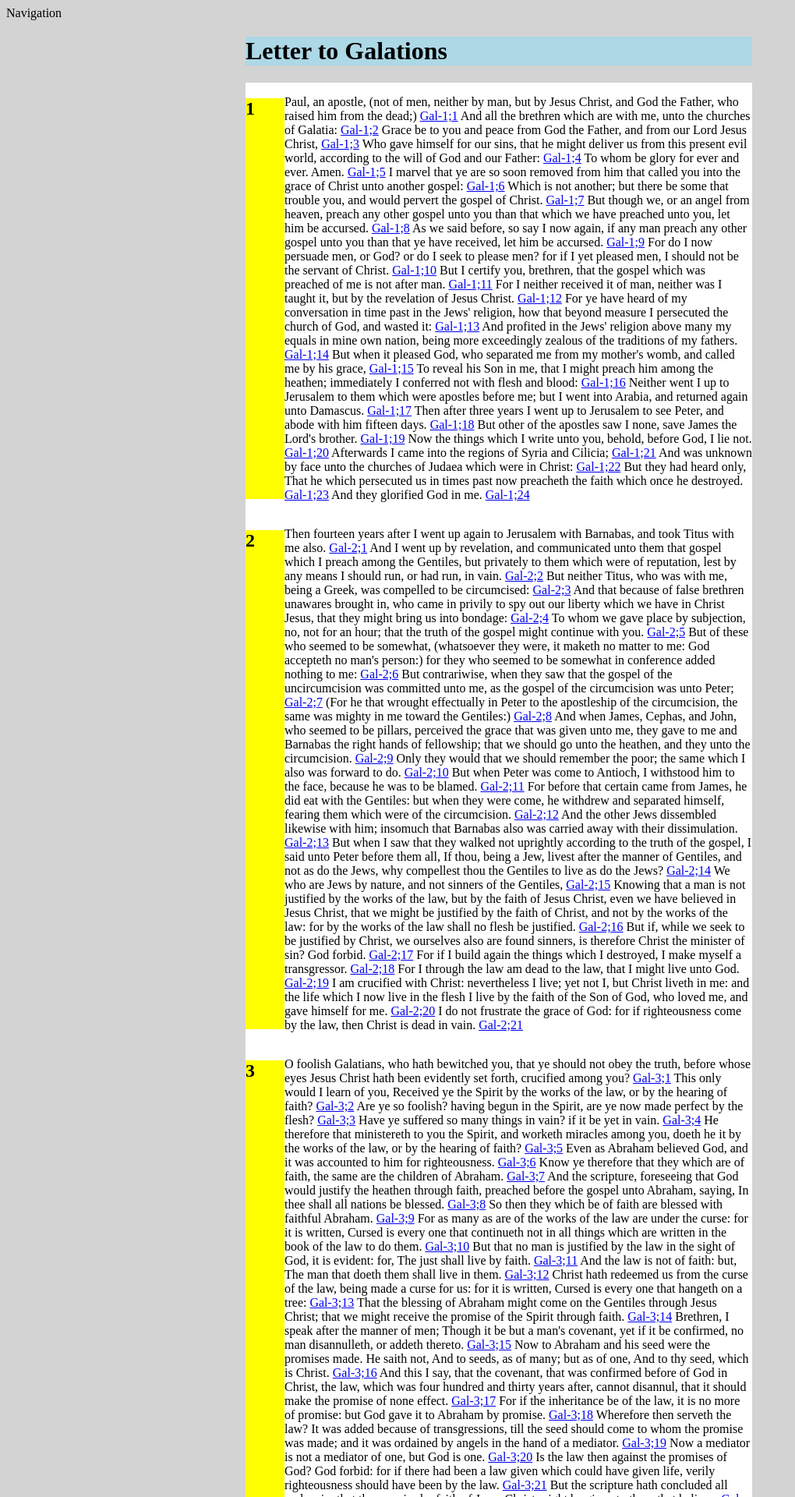
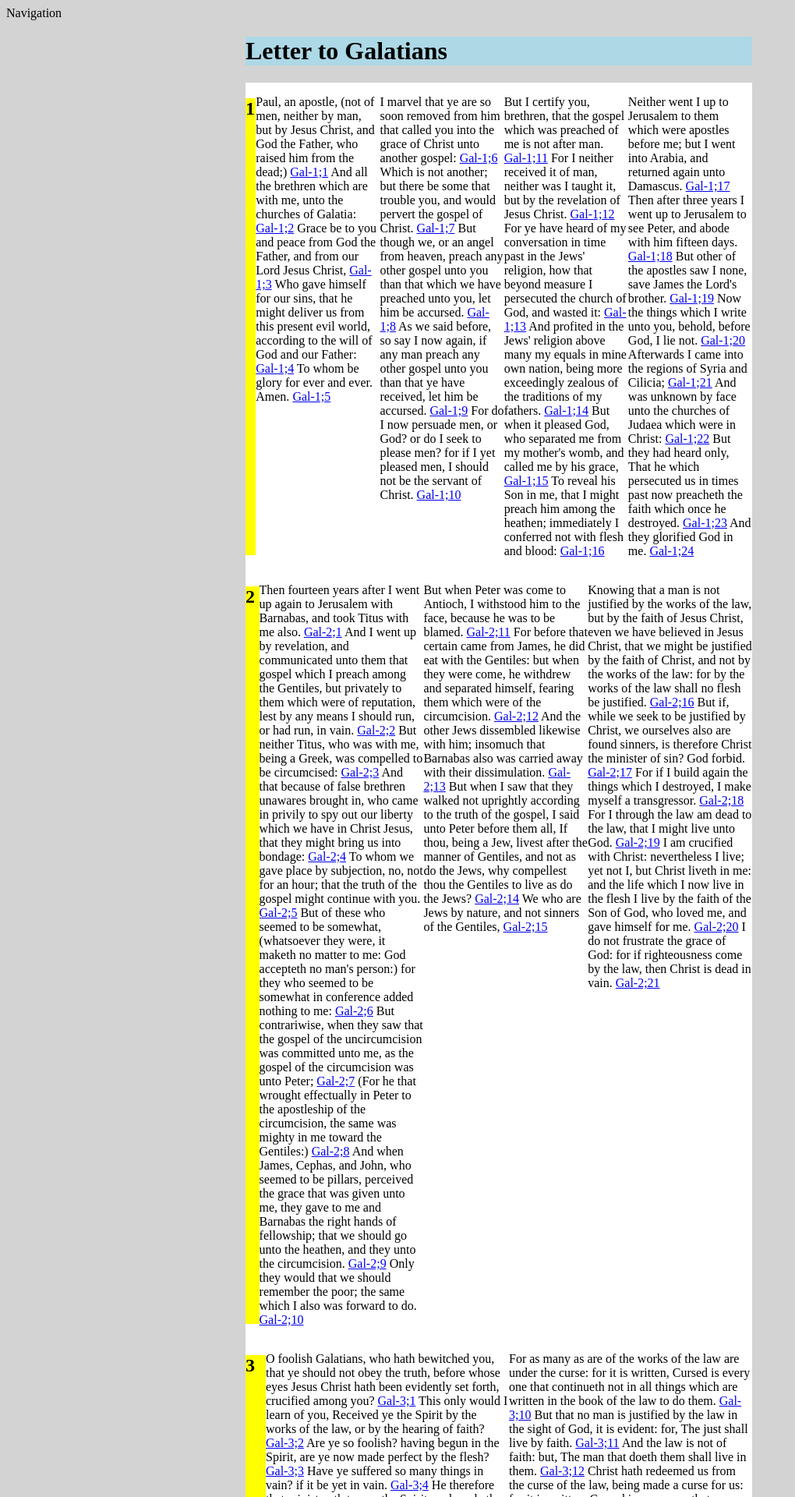
Before and after one commit to dreanod/dreanod.github.io, a Jekyll site: the page built from galatian2.html, in a window 1280 px wide. Shown: the top 1920 px of the page at 78% size, without its empty margins (0-1020 px from the left). Built offline with Jekyll 4.4.1, drawn with Linux system fonts in a browser that asks for light colours.

Commit message:
Update galatian2.html

```diff
--- a/galatian2.html
+++ b/galatian2.html
@@ -1,25 +1,25 @@
 ---
-title: Letter to Galations
+title: Letter to Galatians
 abbreviation: Gal
 text:
   1:
-    1: "Paul, an apostle, (not of men, neither by man, but by Jesus Christ, and God the Father, who raised him from the dead;)"
+    - 1: "Paul, an apostle, (not of men, neither by man, but by Jesus Christ, and God the Father, who raised him from the dead;)"
       2: "And all the brethren which are with me, unto the churches of Galatia:"
       3: "Grace be to you and peace from God the Father, and from our Lord Jesus Christ,"
       4: "Who gave himself for our sins, that he might deliver us from this present evil world, according to the will of God and our Father:"
       5: "To whom be glory for ever and ever. Amen."
-    6: "I marvel that ye are so soon removed from him that called you into the grace of Christ unto another gospel:"
+    - 6: "I marvel that ye are so soon removed from him that called you into the grace of Christ unto another gospel:"
       7: "Which is not another; but there be some that trouble you, and would pervert the gospel of Christ."
       8: "But though we, or an angel from heaven, preach any other gospel unto you than that which we have preached unto you, let him be accursed."
       9: "As we said before, so say I now again, if any man preach any other gospel unto you than that ye have received, let him be accursed."
       10: "For do I now persuade men, or God? or do I seek to please men? for if I yet pleased men, I should not be the servant of Christ."
-    11: "But I certify you, brethren, that the gospel which was preached of me is not after man."
+    - 11: "But I certify you, brethren, that the gospel which was preached of me is not after man."
       12: "For I neither received it of man, neither was I taught it, but by the revelation of Jesus Christ."
       13: "For ye have heard of my conversation in time past in the Jews' religion, how that beyond measure I persecuted the church of God, and wasted it:"
       14: "And profited in the Jews' religion above many my equals in mine own nation, being more exceedingly zealous of the traditions of my fathers."
       15: "But when it pleased God, who separated me from my mother's womb, and called me by his grace,"
       16: "To reveal his Son in me, that I might preach him among the heathen; immediately I conferred not with flesh and blood:"
-    17: "Neither went I up to Jerusalem to them which were apostles before me; but I went into Arabia, and returned again unto Damascus."
+    - 17: "Neither went I up to Jerusalem to them which were apostles before me; but I went into Arabia, and returned again unto Damascus."
       18: "Then after three years I went up to Jerusalem to see Peter, and abode with him fifteen days."
       19: "But other of the apostles saw I none, save James the Lord's brother."
       20: "Now the things which I write unto you, behold, before God, I lie not."
@@ -28,7 +28,7 @@
       23: "But they had heard only, That he which persecuted us in times past now preacheth the faith which once he destroyed."
       24: "And they glorified God in me."
   2:
-    1: "Then fourteen years after I went up again to Jerusalem with Barnabas, and took Titus with me also."
+    - 1: "Then fourteen years after I went up again to Jerusalem with Barnabas, and took Titus with me also."
       2: "And I went up by revelation, and communicated unto them that gospel which I preach among the Gentiles, but privately to them which were of reputation, lest by any means I should run, or had run, in vain."
       3: "But neither Titus, who was with me, being a Greek, was compelled to be circumcised:"
       4: "And that because of false brethren unawares brought in, who came in privily to spy out our liberty which we have in Christ Jesus, that they might bring us into bondage:"
@@ -38,19 +38,19 @@
       8: "(For he that wrought effectually in Peter to the apostleship of the circumcision, the same was mighty in me toward the Gentiles:)"
       9: "And when James, Cephas, and John, who seemed to be pillars, perceived the grace that was given unto me, they gave to me and Barnabas the right hands of fellowship; that we should go unto the heathen, and they unto the circumcision."
       10: "Only they would that we should remember the poor; the same which I also was forward to do."
-    11: "But when Peter was come to Antioch, I withstood him to the face, because he was to be blamed."
+    - 11: "But when Peter was come to Antioch, I withstood him to the face, because he was to be blamed."
       12: "For before that certain came from James, he did eat with the Gentiles: but when they were come, he withdrew and separated himself, fearing them which were of the circumcision."
       13: "And the other Jews dissembled likewise with him; insomuch that Barnabas also was carried away with their dissimulation."
       14: "But when I saw that they walked not uprightly according to the truth of the gospel, I said unto Peter before them all, If thou, being a Jew, livest after the manner of Gentiles, and not as do the Jews, why compellest thou the Gentiles to live as do the Jews?"
       15: "We who are Jews by nature, and not sinners of the Gentiles,"
-    16: "Knowing that a man is not justified by the works of the law, but by the faith of Jesus Christ, even we have believed in Jesus Christ, that we might be justified by the faith of Christ, and not by the works of the law: for by the works of the law shall no flesh be justified."
+    - 16: "Knowing that a man is not justified by the works of the law, but by the faith of Jesus Christ, even we have believed in Jesus Christ, that we might be justified by the faith of Christ, and not by the works of the law: for by the works of the law shall no flesh be justified."
       17: "But if, while we seek to be justified by Christ, we ourselves also are found sinners, is therefore Christ the minister of sin? God forbid."
       18: "For if I build again the things which I destroyed, I make myself a transgressor."
       19: "For I through the law am dead to the law, that I might live unto God."
       20: "I am crucified with Christ: nevertheless I live; yet not I, but Christ liveth in me: and the life which I now live in the flesh I live by the faith of the Son of God, who loved me, and gave himself for me."
       21: "I do not frustrate the grace of God: for if righteousness come by the law, then Christ is dead in vain."
   3:
-    1: "O foolish Galatians, who hath bewitched you, that ye should not obey the truth, before whose eyes Jesus Christ hath been evidently set forth, crucified among you?"
+    - 1: "O foolish Galatians, who hath bewitched you, that ye should not obey the truth, before whose eyes Jesus Christ hath been evidently set forth, crucified among you?"
       2: "This only would I learn of you, Received ye the Spirit by the works of the law, or by the hearing of faith?"
       3: "Are ye so foolish? having begun in the Spirit, are ye now made perfect by the flesh?"
       4: "Have ye suffered so many things in vain? if it be yet in vain."
@@ -59,7 +59,7 @@
       7: "Know ye therefore that they which are of faith, the same are the children of Abraham."
       8: "And the scripture, foreseeing that God would justify the heathen through faith, preached before the gospel unto Abraham, saying, In thee shall all nations be blessed."
       9: "So then they which be of faith are blessed with faithful Abraham."
-    10: "For as many as are of the works of the law are under the curse: for it is written, Cursed is every one that continueth not in all things which are written in the book of the law to do them."
+    - 10: "For as many as are of the works of the law are under the curse: for it is written, Cursed is every one that continueth not in all things which are written in the book of the law to do them."
       11: "But that no man is justified by the law in the sight of God, it is evident: for, The just shall live by faith."
       12: "And the law is not of faith: but, The man that doeth them shall live in them."
       13: "Christ hath redeemed us from the curse of the law, being made a curse for us: for it is written, Cursed is every one that hangeth on a tree:"
@@ -80,7 +80,7 @@
       28: "There is neither Jew nor Greek, there is neither bond nor free, there is neither male nor female: for ye are all one in Christ Jesus."
       29: "And if ye be Christ's, then are ye Abraham's seed, and heirs according to the promise."
   4:
-    1: "Now I say, That the heir, as long as he is a child, differeth nothing from a servant, though he be lord of all;"
+    - 1: "Now I say, That the heir, as long as he is a child, differeth nothing from a servant, though he be lord of all;"
       2: "But is under tutors and governors until the time appointed of the father."
       3: "Even so we, when we were children, were in bondage under the elements of the world:"
       4: "But when the fulness of the time was come, God sent forth his Son, made of a woman, made under the law,"
@@ -112,7 +112,7 @@
       30: "Nevertheless what saith the scripture? Cast out the bondwoman and her son: for the son of the bondwoman shall not be heir with the son of the freewoman."
       31: "So then, brethren, we are not children of the bondwoman, but of the free."
   5:
-    1: "Stand fast therefore in the liberty wherewith Christ hath made us free, and be not entangled again with the yoke of bondage."
+    - 1: "Stand fast therefore in the liberty wherewith Christ hath made us free, and be not entangled again with the yoke of bondage."
       2: "Behold, I Paul say unto you, that if ye be circumcised, Christ shall profit you nothing."
       3: "For I testify again to every man that is circumcised, that he is a debtor to do the whole law."
       4: "Christ is become of no effect unto you, whosoever of you are justified by the law; ye are fallen from grace."
@@ -139,7 +139,7 @@
       25: "If we live in the Spirit, let us also walk in the Spirit."
       26: "Let us not be desirous of vain glory, provoking one another, envying one another."
   6:
-    1: "Brethren, if a man be overtaken in a fault, ye which are spiritual, restore such an one in the spirit of meekness; considering thyself, lest thou also be tempted."
+    - 1: "Brethren, if a man be overtaken in a fault, ye which are spiritual, restore such an one in the spirit of meekness; considering thyself, lest thou also be tempted."
       2: "Bear ye one another's burdens, and so fulfil the law of Christ."
       3: "For if a man think himself to be something, when he is nothing, he deceiveth himself."
       4: "But let every man prove his own work, and then shall he have rejoicing in himself alone, and not in another."
@@ -170,11 +170,6 @@
       background-color: lightblue;
       margin: 0 auto;
       width: 650px;
-    }
-
-    div {
-      padding: 0px;
-      border: 1px dashed;
     }
 
     main {
@@ -217,13 +212,15 @@
     {% for chapter in page.text %}
     <section>
       <h2>{{ chapter[0] }}</h2>
+      {% for paragraph in chapter[1] %}
       <p>
-        {% for verse in chapter[1] %}
+        {% for verse in paragraph %}
         <sup>{{ verse[0] }}</sup>
         {{ verse[1] }}
         <a href='#'>{{ page.abbreviation }}-{{ chapter[0] }};{{ verse[0] }}</a>
         {% endfor %}
       </p>
+      {% endfor %}
     </section>
     {% endfor %}
   </main>
```
Lines whose indentation alone changed are shown as unchanged.
